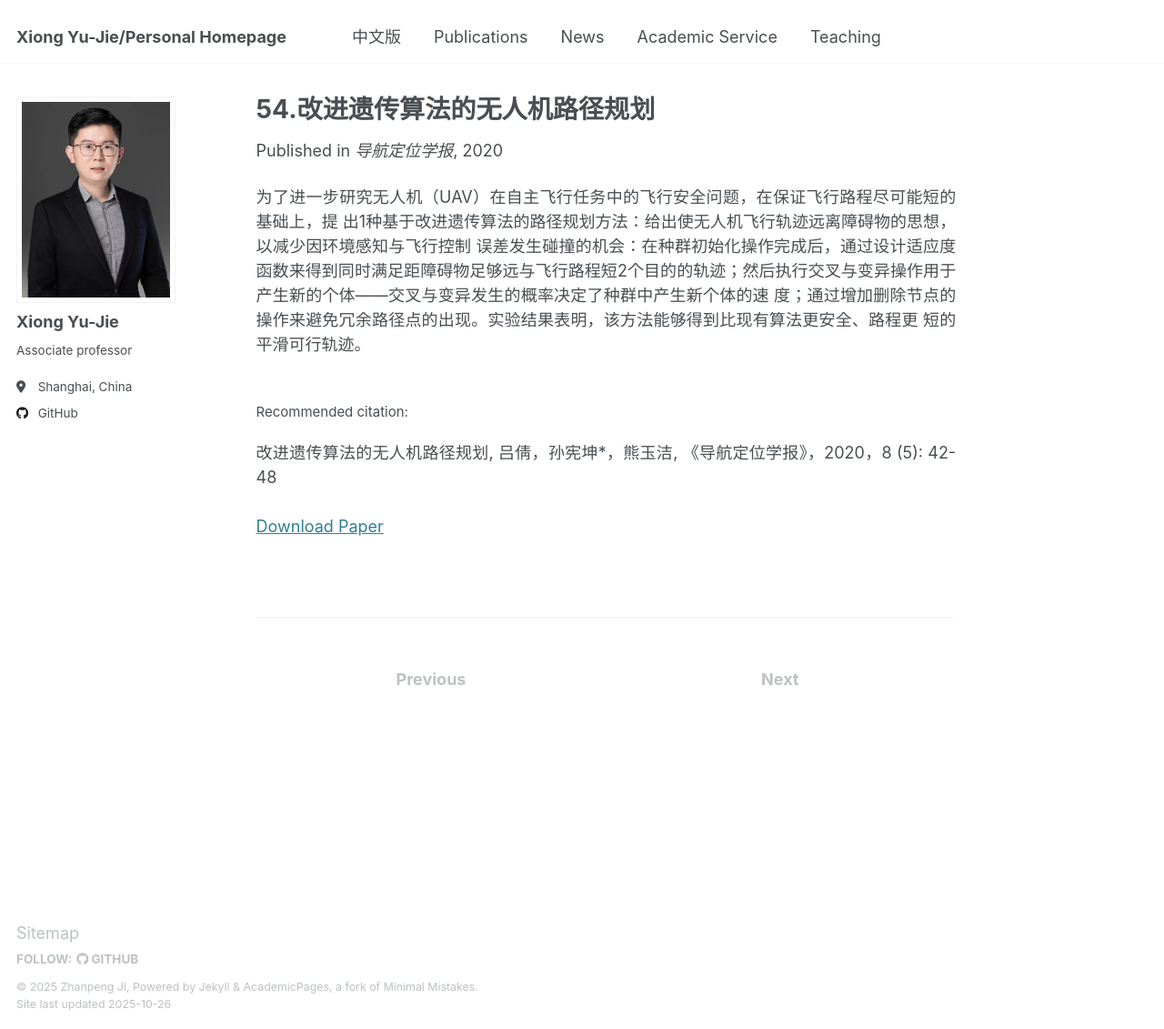
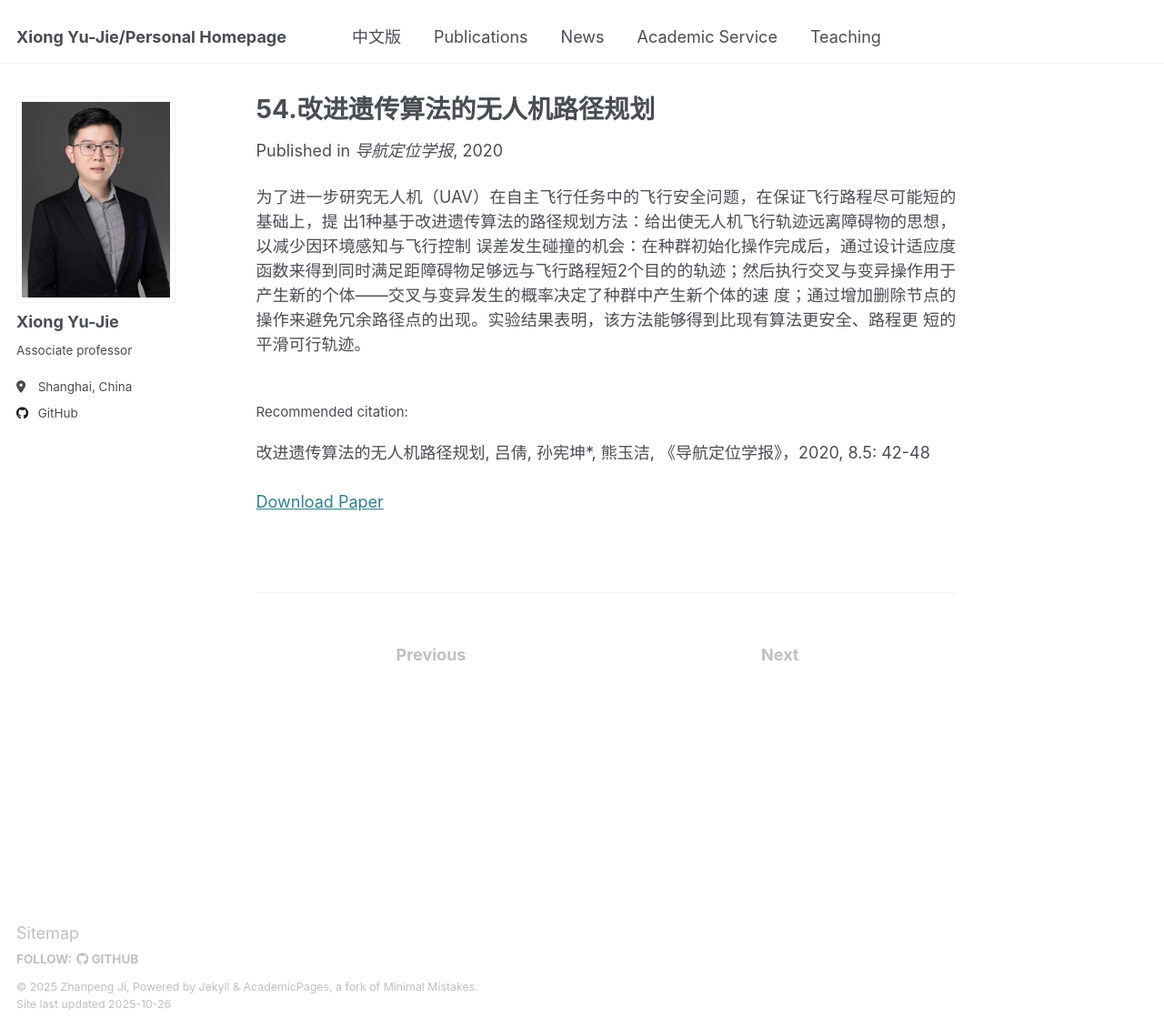
Before and after one commit to X-Lab-CN/introduce, a Jekyll site: the page built from _publications/2019-11-04-paper-title-number-1.md, in a window 1280 px wide and 1131 px high. Shown: the whole window at 91% size. Built offline with Jekyll 4.4.1, drawn with Linux system fonts in a browser that asks for light colours.

Commit message:
Update 2019-11-04-paper-title-number-1.md

```diff
--- a/_publications/2019-11-04-paper-title-number-1.md
+++ b/_publications/2019-11-04-paper-title-number-1.md
@@ -7,7 +7,7 @@ excerpt: '<div style="text-align: justify;">The paper proposes an improved genet
 date: 2020-11-10
 venue: '导航定位学报'
 paperurl: 'http://xiongyujie.cn/files/改进遗传算法的无人机路径规划_吕倩.pdf'
-citation: '<br/><div style="text-align: justify;">改进遗传算法的无人机路径规划, 吕倩，孙宪坤*，熊玉洁, 《导航定位学报》，2020，8 (5): 42-48</div>'
+citation: '<br/><div style="text-align: justify;">改进遗传算法的无人机路径规划, 吕倩, 孙宪坤*, 熊玉洁, 《导航定位学报》，2020, 8.5: 42-48</div>'
 ---
 
 <div style="text-align: justify;">为了进一步研究无人机（UAV）在自主飞行任务中的飞行安全问题，在保证飞行路程尽可能短的基础上，提 出1种基于改进遗传算法的路径规划方法：给出使无人机飞行轨迹远离障碍物的思想，以减少因环境感知与飞行控制 误差发生碰撞的机会：在种群初始化操作完成后，通过设计适应度函数来得到同时满足距障碍物足够远与飞行路程短2个目的的轨迹；然后执行交叉与变异操作用于产生新的个体——交叉与变异发生的概率决定了种群中产生新个体的速 度；通过增加删除节点的操作来避免冗余路径点的出现。实验结果表明，该方法能够得到比现有算法更安全、路程更 短的平滑可行轨迹。</div>
```
